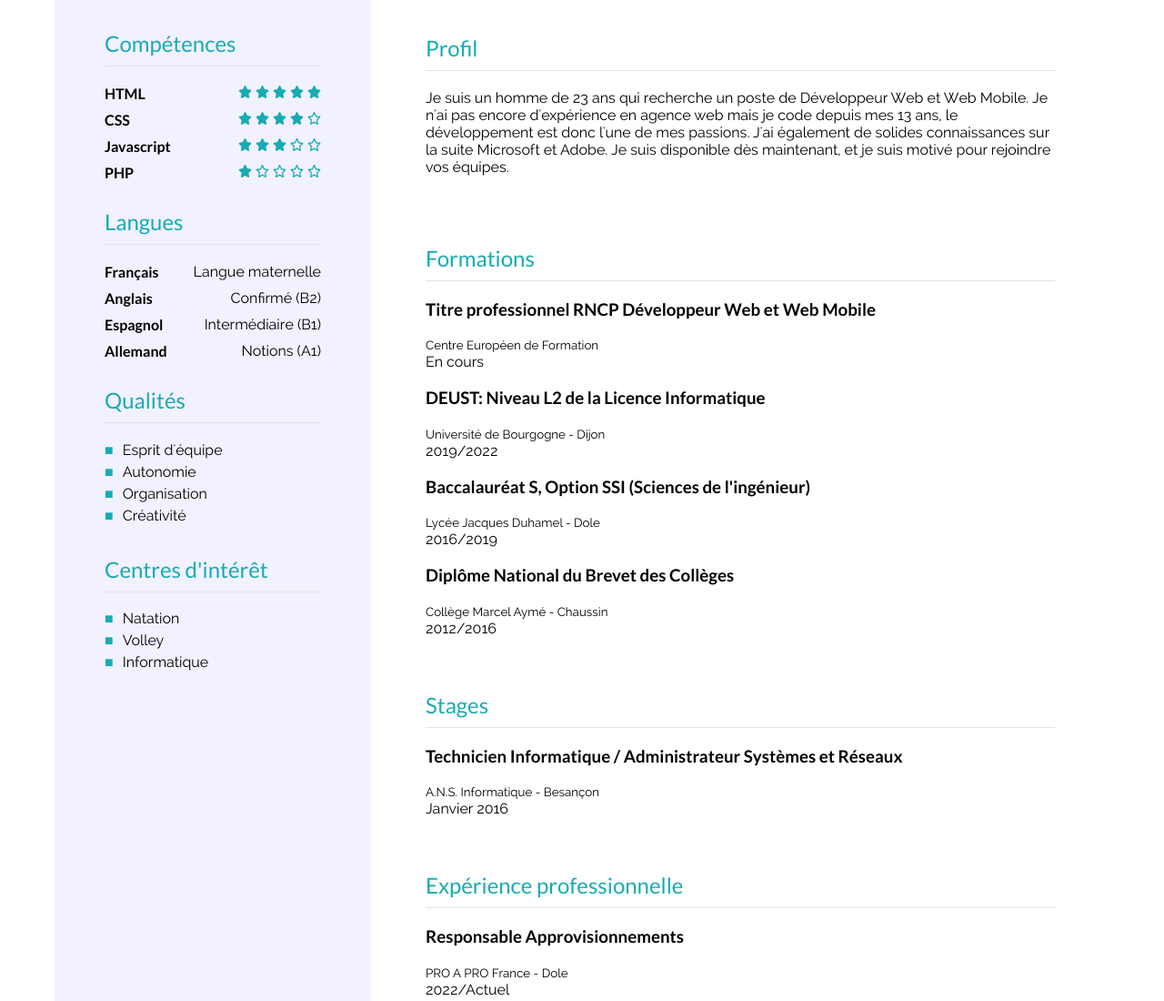
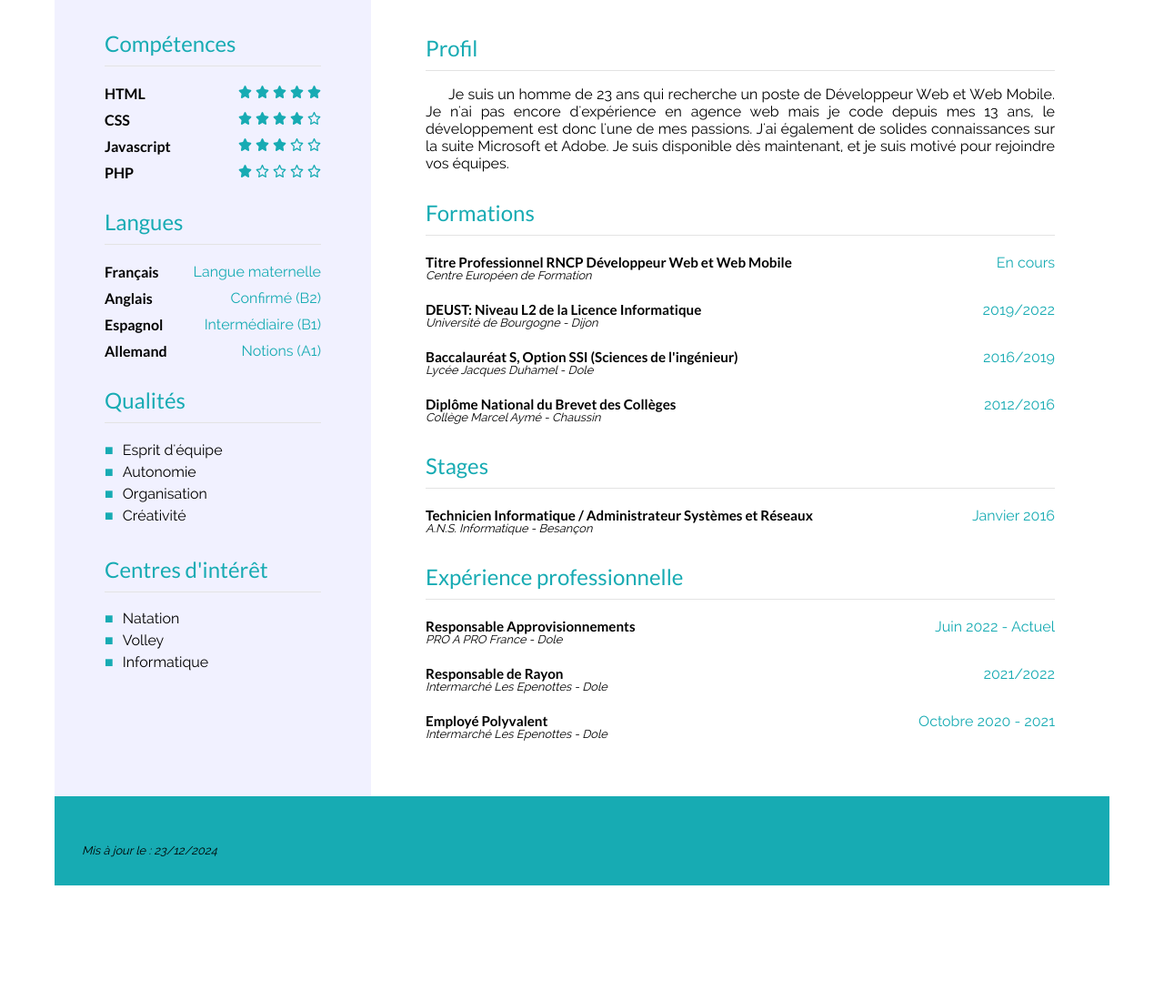
Before and after one commit to LYXORAX/CHEVALIER_Alexis_Devoir_3_CV_HTML_CSS, a plain HTML site: page index.html in a window 1280 px wide. Shown: the part 265-1365 px from the top of the page at 91% size. After the commit the page ends 1238 px from the top, so only its background shows below. Drawn offline with Linux system fonts and the light colour scheme; files whose address does not match are found by name.

Commit message:
END Add CSS Main Section

```diff
--- a/assets/css/index.css
+++ b/assets/css/index.css
@@ -3,6 +3,9 @@ header {
     background-color: #17abb3;
     display: flex;
     align-items: center;
+    color: #fff;
+}
+header span {
     color: #fff;
 }
 #header-logo {
@@ -54,9 +57,6 @@ aside {
     background-color: rgba(227, 227, 277, 0.5);
     padding: 25px;
 }
-aside section {
-    padding-bottom: 0;
-}
 #profil {
     width: 70%;
 }
@@ -77,6 +77,16 @@ aside section {
     color: #17abb3;
     margin-right: 10px;
 }
+
+/* MAIN SECTION */
+#profil h2 {
+    margin-bottom: 0;
+}
+
+#profil section:last-child {
+    padding-bottom: 30px;
+}
+
 /* FOOTER */
 footer {
     background-color: #17abb3;
--- a/assets/css/style.css
+++ b/assets/css/style.css
@@ -32,12 +32,33 @@ h2 {
     font-weight: normal;
     margin-top: 0;
 }
+h3 {
+    margin-top: 0;
+    margin-bottom: -5px;
+    font-size: 0.95em;
+}
+article {
+    display: flex;
+    justify-content: space-between;
+    margin-top: 20px;
+}
+
 section {
     padding: 30px;
+}
+aside section, #profil section {
+    padding-bottom: 0;
 }
 strong {
     font-size: 3em;
     font-weight: 900;
+}
+small {
+    font-style: italic;
+    font-size: 0.8em;
+}
+span {
+    color: #17abb3;
 }
 em {
     font-style: normal;
@@ -49,6 +70,11 @@ ul {
     font-style: normal;
     margin-bottom: 0;
 }
+p {
+    text-indent: 25px;
+    text-align: justify;
+    margin-bottom: 0;
+}
 .icon {
     width: 15px;
     margin-right: 0px;
--- a/index.html
+++ b/index.html
@@ -144,7 +144,7 @@
                 <h2>Formations</h2>
                 <article>
                     <div class="article-title">
-                        <h3>Titre professionnel RNCP Développeur Web et Web Mobile</h3>
+                        <h3>Titre Professionnel RNCP Développeur Web et Web Mobile</h3>
                         <small>Centre Européen de Formation</small>
                     </div>
                     <span>En cours</span>
@@ -188,7 +188,7 @@
                         <h3>Responsable Approvisionnements</h3>
                         <small>PRO A PRO France - Dole</small>
                     </div>
-                    <span>2022/Actuel</span>
+                    <span>Juin 2022 - Actuel</span>
                 </article>
                 <article>
                     <div class="article-title">
@@ -202,7 +202,7 @@
                         <h3>Employé Polyvalent</h3>
                         <small>Intermarché Les Epenottes - Dole</small>
                     </div>
-                    <span>2020/2021</span>
+                    <span> Octobre 2020 - 2021</span>
                 </article>
             </section>
         </section>
```
